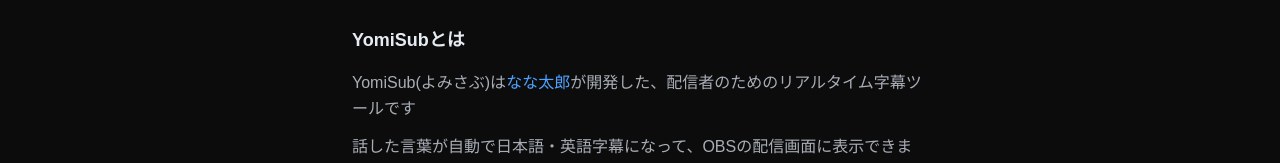
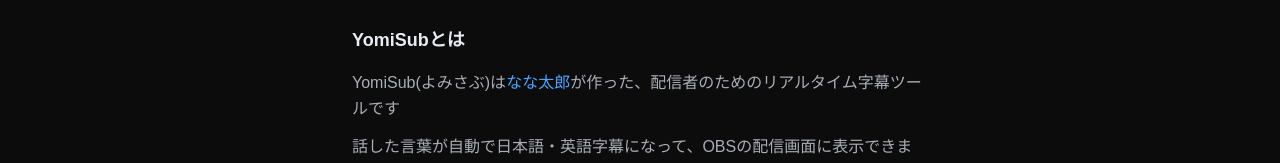
Before and after one commit to nxouv/yomisub, a Next.js app: page /about in a window 1280 px wide. Shown: the part 259-422 px from the top of the page. Built offline with nearby package versions, Linux system fonts and the light colour scheme; no server answers; a web font is replaced by a local one.

Commit message:
Aboutページの文を修正し、「開発した」から「作った」に表現を変更しました。

```diff
--- a/app/about/page.tsx
+++ b/app/about/page.tsx
@@ -53,7 +53,7 @@
                 >
                   なな太郎
                 </a>
-                が開発した、配信者のためのリアルタイム字幕ツールです
+                が作った、配信者のためのリアルタイム字幕ツールです
               </p>
               <p>
                 話した言葉が自動で日本語・英語字幕になって、OBSの配信画面に表示できます
```
